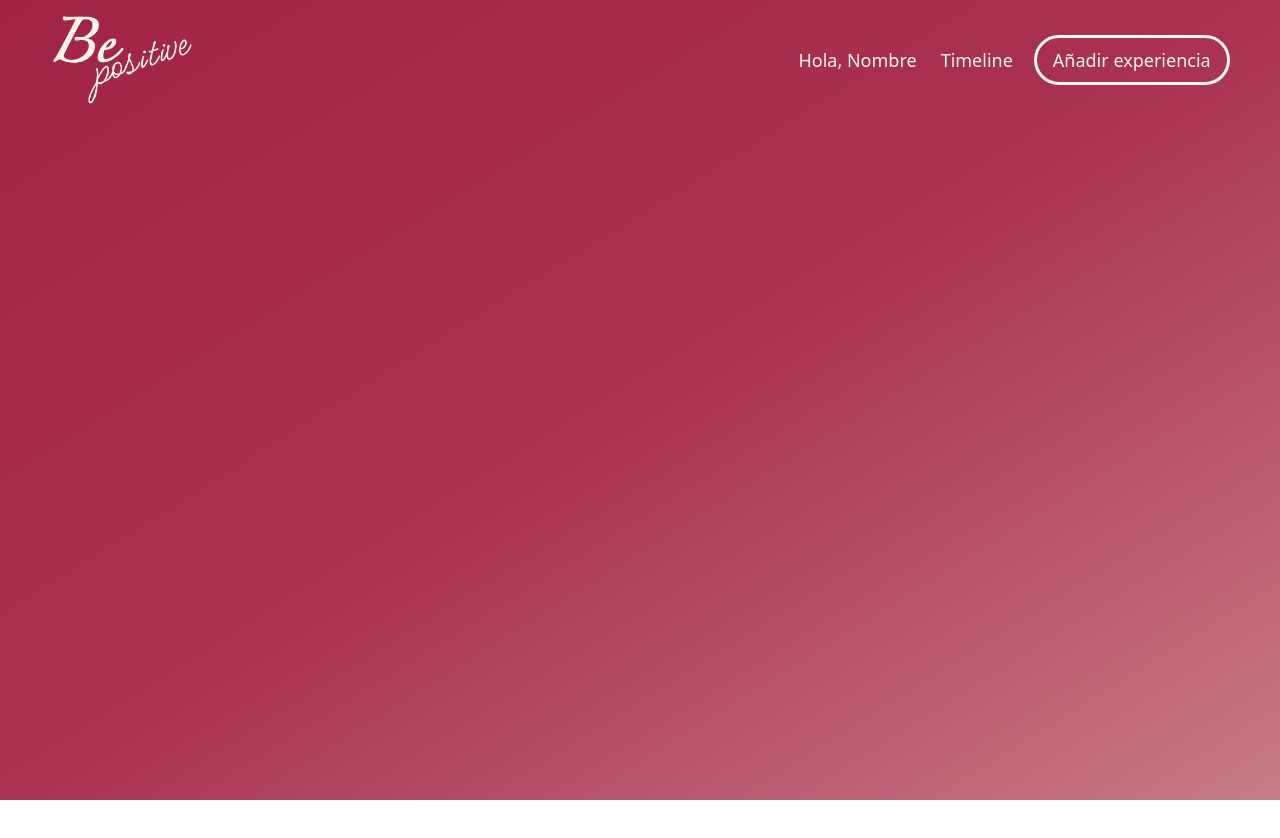
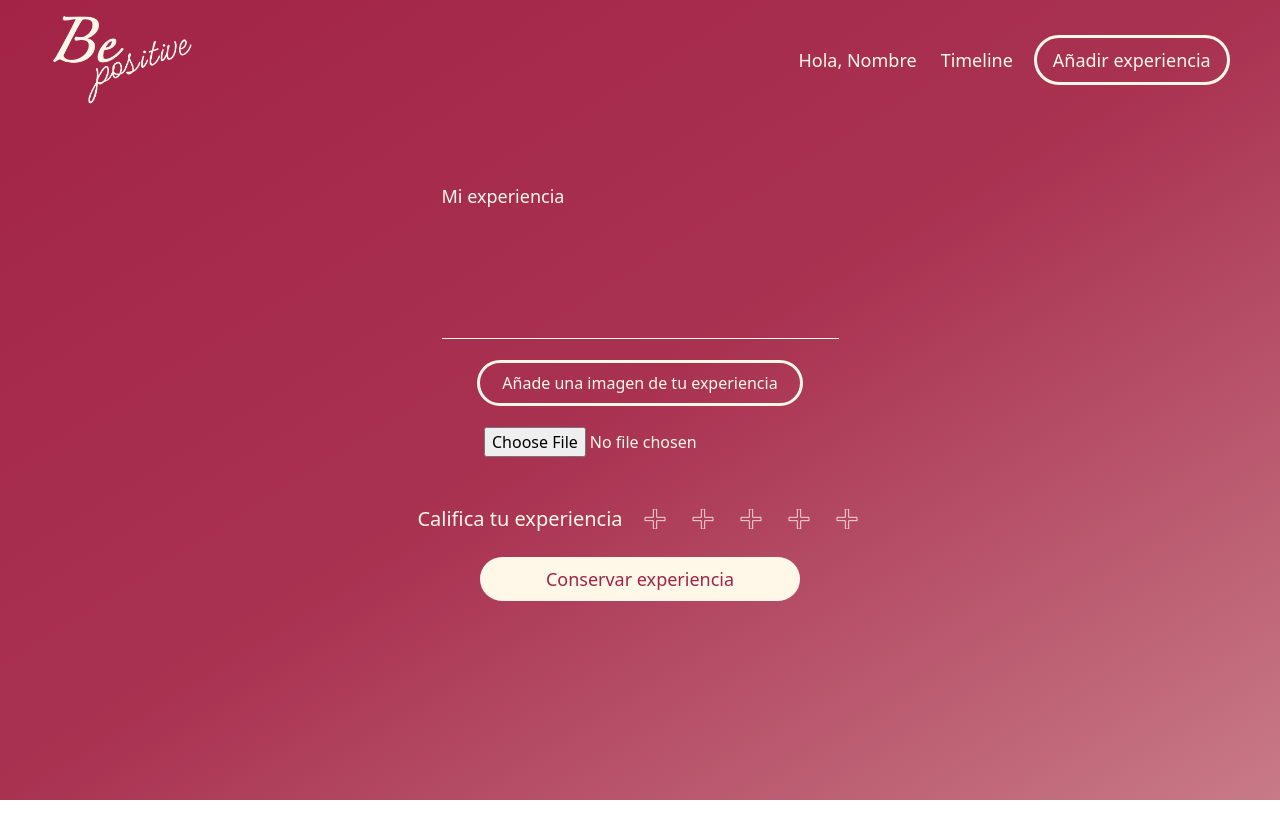
Before and after one commit to maroch0/PFC-BePositive, a Vue app: page /experience in a window 1280 px wide. Shown: the top 838 px of the page. Before the commit the page ends 800 px from the top, so only its background shows below. Built offline with nearby package versions, Linux system fonts and the light colour scheme.

Commit message:
init add-experience view

```diff
--- /dev/null
+++ b/src/components/RateExperience.vue
@@ -0,0 +1,86 @@
+<template>
+    <div class="flex space-x-4">
+         <span
+            class="text-xl"
+        >Califica tu experiencia</span>
+<!--         <label for="plus1">
+            <svg
+            class="w-8 self-center"
+            :class="[
+                checked ? 'fill-cosmicLatte' : 'fill-transparent stroke-cosmicLatte'
+            ]"
+            xmlns="http://www.w3.org/2000/svg" width="20" height="20" viewBox="0 0 24 24"
+        >
+            <path d="M24 10h-10v-10h-4v10h-10v4h10v10h4v-10h10z"/>
+        </svg>
+        </label>
+        <input type="radio" name="rated" id="plus1" class="hidden" value="1"> -->
+
+        <svg
+            class="w-8 self-center"
+            :class="[
+                fillIcon ? 'fill-cosmicLatte' : 'fill-transparent stroke-cosmicLatte'
+            ]"
+            @click="selectedIcon"
+            xmlns="http://www.w3.org/2000/svg" width="20" height="20" viewBox="0 0 24 24"
+        >
+            <path d="M24 10h-10v-10h-4v10h-10v4h10v10h4v-10h10z"/>
+        </svg>
+        <svg
+            class="w-8 self-center"
+            :class="[
+                fillIcon ? 'fill-cosmicLatte' : 'fill-transparent stroke-cosmicLatte'
+            ]"
+            @click="selectedIcon"
+            xmlns="http://www.w3.org/2000/svg" width="20" height="20" viewBox="0 0 24 24"
+        >
+            <path d="M24 10h-10v-10h-4v10h-10v4h10v10h4v-10h10z"/>
+        </svg>
+        <svg
+            class="w-8 self-center fill-transparent stroke-cosmicLatte"
+            :class="[
+                fillIcon ? 'fill-cosmicLatte' : 'fill-transparent stroke-cosmicLatte'
+            ]"
+            @click="selectedIcon"
+            xmlns="http://www.w3.org/2000/svg" width="20" height="20" viewBox="0 0 24 24"
+        >
+            <path d="M24 10h-10v-10h-4v10h-10v4h10v10h4v-10h10z"/>
+        </svg>
+        <svg
+            class="w-8 self-center fill-transparent stroke-cosmicLatte"
+            :class="[
+                fillIcon ? 'fill-cosmicLatte' : 'fill-transparent stroke-cosmicLatte'
+            ]"
+            @click="selectedIcon"
+            xmlns="http://www.w3.org/2000/svg" width="20" height="20" viewBox="0 0 24 24"
+        >
+            <path d="M24 10h-10v-10h-4v10h-10v4h10v10h4v-10h10z"/>
+        </svg>
+        <svg
+            class="w-8 self-center fill-transparent stroke-cosmicLatte"
+            :class="[
+                fillIcon ? 'fill-cosmicLatte' : 'fill-transparent stroke-cosmicLatte'
+            ]"
+            @click="selectedIcon"
+            xmlns="http://www.w3.org/2000/svg" width="20" height="20" viewBox="0 0 24 24"
+        >
+            <path d="M24 10h-10v-10h-4v10h-10v4h10v10h4v-10h10z"/>
+        </svg>
+    </div>
+</template>
+
+<script>
+export default {
+    name: "RateExperience",
+    data() {
+        return {
+            fillIcon: false,
+        };
+    },
+    methods: {
+        selectedIcon() {
+            return this.fillIcon = !this.fillIcon;
+        }
+    }
+}
+</script>
--- a/src/views/AddExperience.vue
+++ b/src/views/AddExperience.vue
@@ -1,14 +1,75 @@
 <template>
   <Header />
+  <form
+    class="w-full h-screen text-cosmicLatte flex flex-col justify-center items-center pb-56 space-y-6"
+  >
+    <div
+      class="flex flex-col space-y-4"
+    >
+      <label
+        class="text-lg"
+        for="experience"
+      >
+        Mi experiencia
+      </label>
+      <textarea
+        id="experience" cols="36" rows="4"
+        class="text-lg px-1 bg-transparent border-b border-cosmicLatte outline-none resize-none"
+      />
+    </div>
+
+    <label for="image"
+      class="w-3/12 text-center py-2 outline outline-cosmicLatte rounded-full cursor-pointer"
+    >
+      A&ntilde;ade una imagen de tu experiencia
+    </label>
+    <input @change="selectedImage" type="file" accept="image/*" size="60" class="">
+    <img id="selectedImage" alt="">
+
+    <RateExperience />
+
+    <button
+      type="button"
+      class="self-center btn bg-cosmicLatte text-ruby w-3/12 rounded-full py-2 text-lg"
+    >
+      Conservar experiencia
+    </button>
+  </form>
 </template>
 
 <script>
 import Header from "../components/Header.vue"
+import RateExperience from "../components/RateExperience.vue"
 
 export default {
   name: 'AddExperience',
   components: {
     Header,
+    RateExperience,
+  },
+  data() {
+    return {
+      // selectedImage: '',
+    };
+  },
+  /* watcher: {
+    image() {
+      if (this.image.length) {
+        return this.selectedImage = window.URL.createObjectURL(this.image);
+      }
+    }
+  } */
+  methods: {
+    /* showImage() {
+      const file = document.getElementById('image');
+      let img = document.getElementById('selectedImage');
+
+      console.log(file);
+      file.addEventListener("change", () => {
+        const urlImage = URL.createObjectURL(file);
+        img.src = urlImage;
+      })
+    } */
   }
 }
 </script>
```
Also changed, not shown: src/assets/add.png (added).
